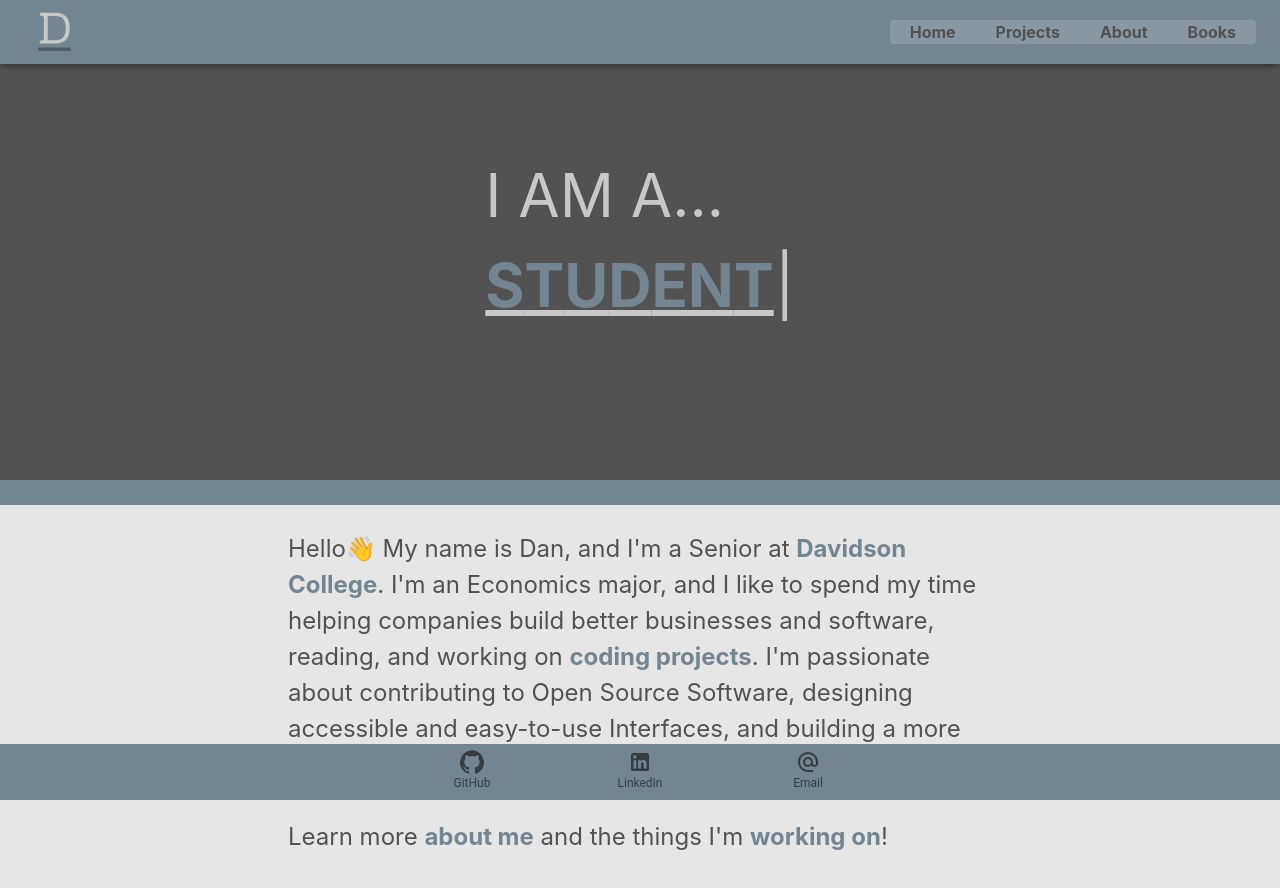
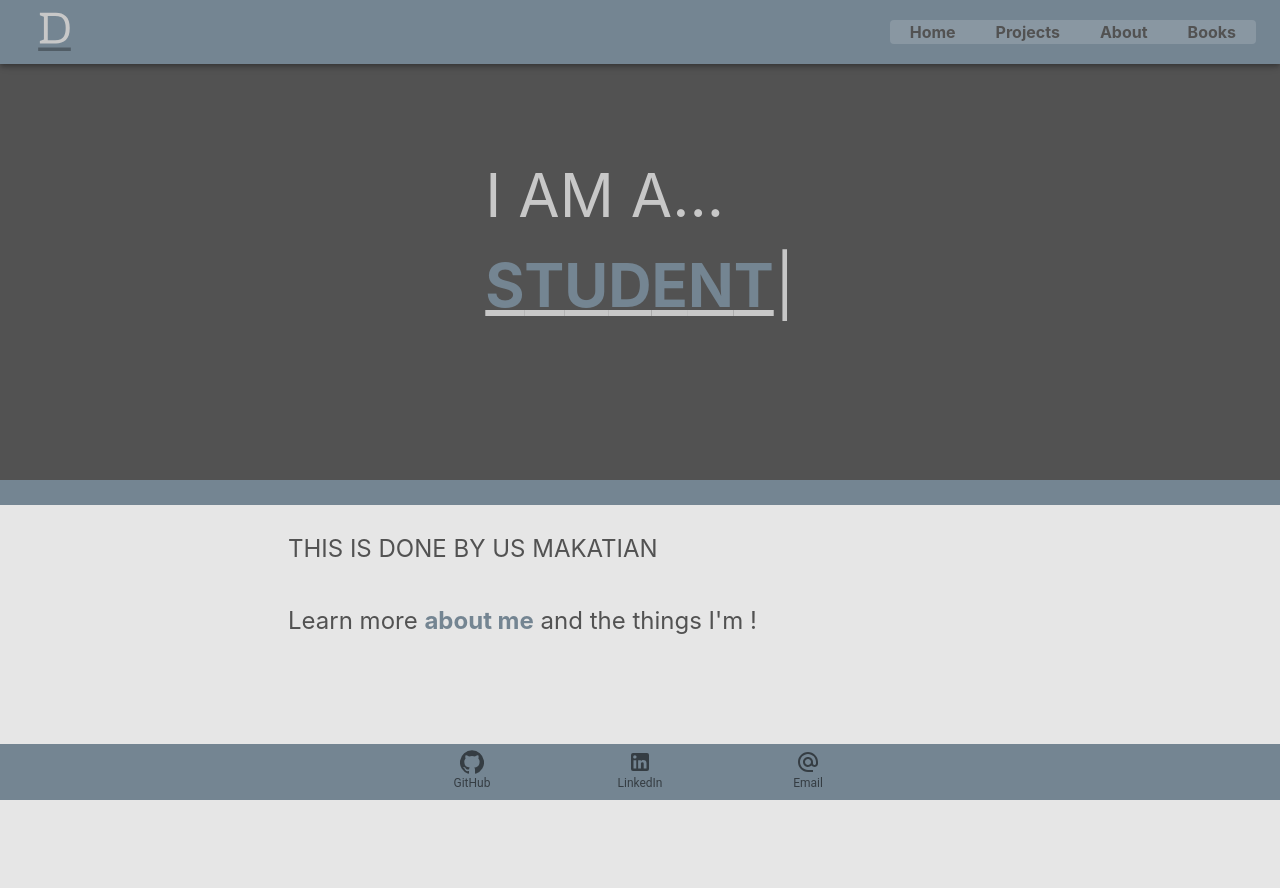
Before and after one commit to shahid98/aws, a React (Create React App) app: page / in a window 1280 px wide. Shown: the top 888 px of the page. After the commit the page ends 800 px from the top, so only its background shows below. Built offline with nearby package versions, Linux system fonts and the light colour scheme.

Commit message:
Update HomePageContents.js

```diff
--- a/src/pages/contents/HomePageContents.js
+++ b/src/pages/contents/HomePageContents.js
@@ -6,50 +6,7 @@ import {
 
 const HomePageContent = (
   <SupportingContentText>
-    Hello&#128075; My name is Dan, and I'm a Senior at{" "}
-    <a
-      href="https://www.davidson.edu/"
-      target="_blank"
-      rel="noreferrer"
-      style={{
-        color: "#748592",
-        textDecoration: "underline",
-        textDecorationColor: "#E6E6E6",
-        fontWeight: "bold",
-      }}
-      onMouseEnter={(e) => {
-        navLinkStylesEnter(e, "underline", "2px", "#525252", "#748492");
-      }}
-      onMouseLeave={(e) => {
-        navLinkStylesLeave(e, "none", "#748492");
-      }}
-    >
-      Davidson College
-    </a>
-    . I'm an Economics major, and I like to spend my time helping companies build better businesses and software, reading, and
-    working on{" "}
-    <a
-      href="/projects"
-      target="_blank"
-      rel="noreferrer"
-      style={{
-        color: "#748592",
-        textDecoration: "underline",
-        textDecorationColor: "#E6E6E6",
-        fontWeight: "bold",
-      }}
-      onMouseEnter={(e) => {
-        navLinkStylesEnter(e, "underline", "2px", "#525252", "#748492");
-      }}
-      onMouseLeave={(e) => {
-        navLinkStylesLeave(e, "none", "#748492");
-      }}
-    >
-      coding projects
-    </a>
-    . I'm passionate about contributing to Open Source Software, designing
-    accessible and easy-to-use Interfaces, and building a more equitable
-    future for technologists.
+   THIS IS DONE  BY US MAKATIAN
     <br />
     <br />
     Learn more{" "}
@@ -73,25 +30,7 @@ const HomePageContent = (
       about me
     </a>{" "}
     and the things I'm{" "}
-    <a
-      href="/projects"
-      target="_blank"
-      rel="noreferrer"
-      style={{
-        color: "#748592",
-        textDecoration: "underline",
-        textDecorationColor: "#E6E6E6",
-        fontWeight: "bold",
-      }}
-      onMouseEnter={(e) => {
-        navLinkStylesEnter(e, "underline", "2px", "#525252", "#748492");
-      }}
-      onMouseLeave={(e) => {
-        navLinkStylesLeave(e, "none", "#748492");
-      }}
-    >
-      working on
-    </a>
+
     !
   </SupportingContentText>
 );
```
